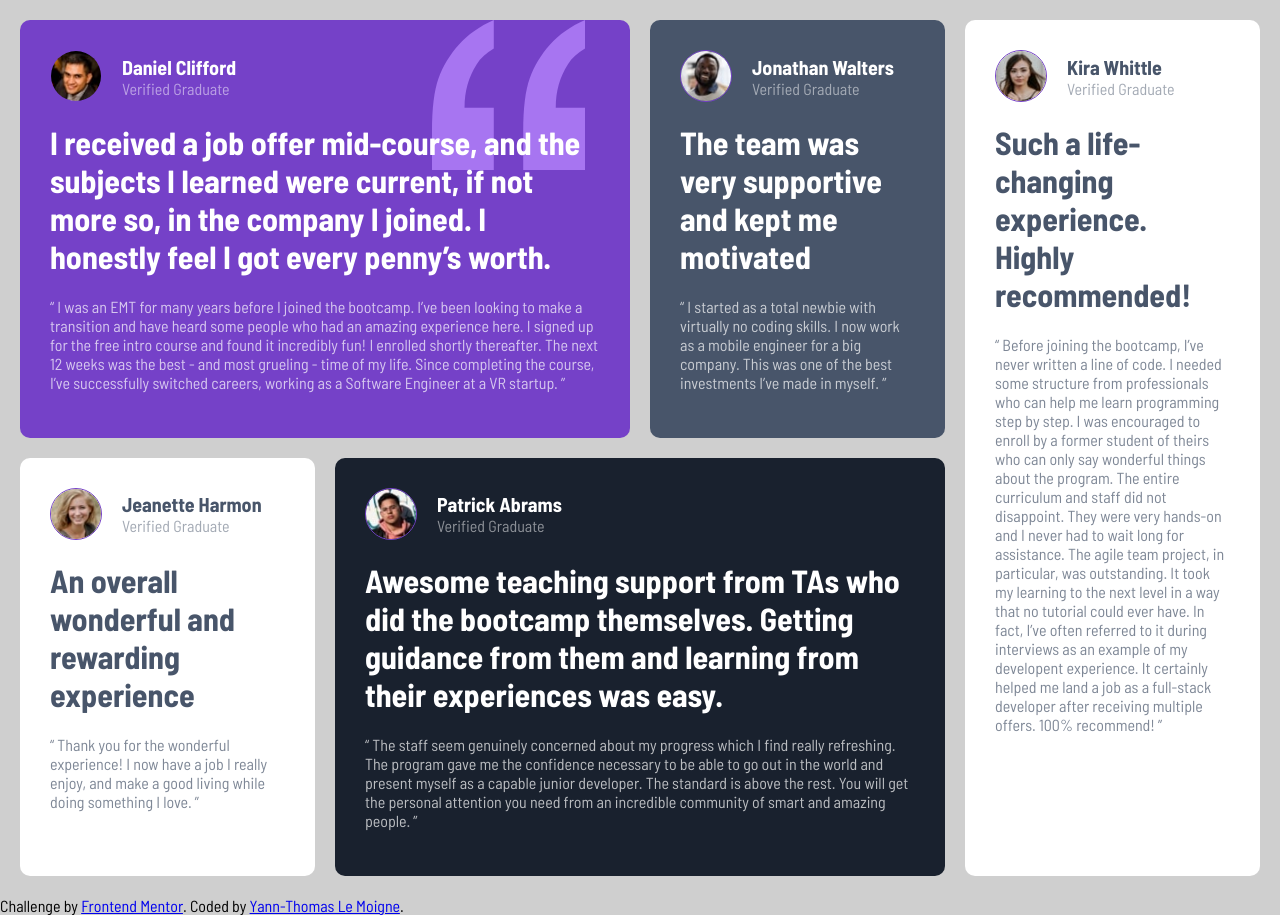
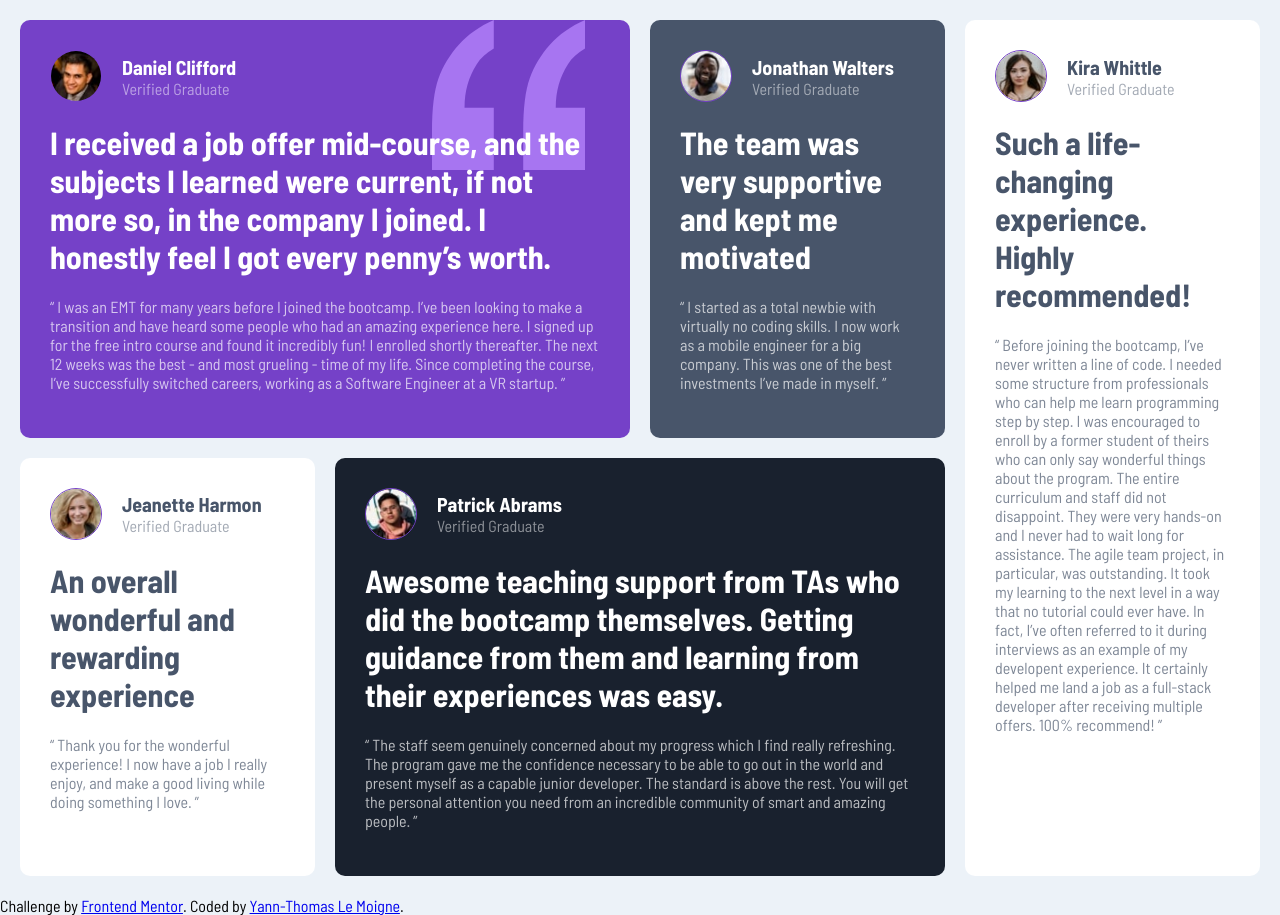
Before and after one commit to yatho/testimonials-grid-section, a plain HTML site: page index.html in a window 1280 px wide. Drawn offline with Linux system fonts and the light colour scheme.

Commit message:
Changement du bg

```diff
--- a/style.css
+++ b/style.css
@@ -16,7 +16,7 @@
 body {
   font-family: "Barlow Semi Condensed", sans-serif;
   margin: auto;
-  background-color: var(--light-grey);
+  background-color: var(--light-grayish-blue);
   max-width: var(--desktop-size);
   height: 100dvh;
   width: 100vw;
```
